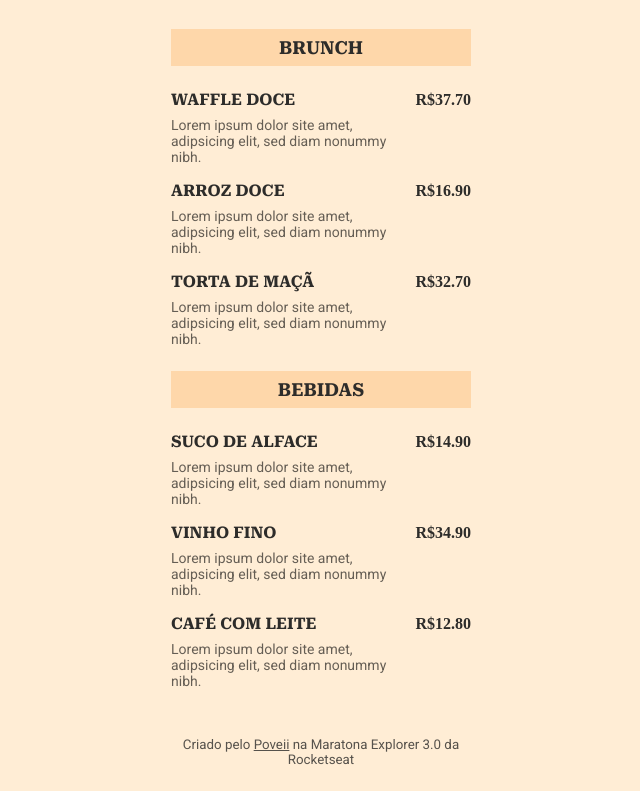
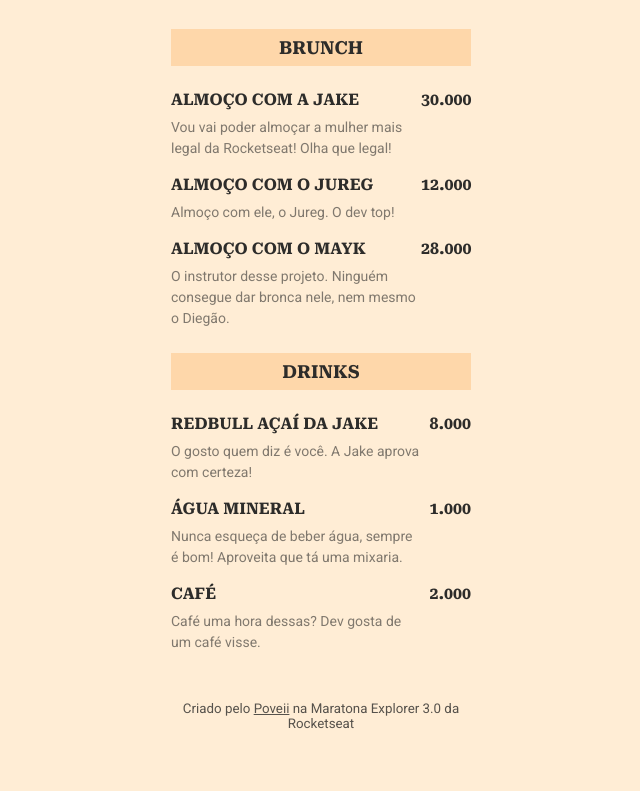
Before and after one commit to Poveii/marmitech-menu, a plain HTML site: page index.html in a window 1280 px wide. Shown: the part 88-879 px from the top of the page, without its empty margins (319-959 px from the left). After the commit the page ends 843 px from the top, so only its background shows below. Drawn offline with Linux system fonts and the light colour scheme.

Commit message:
Changed theme to Marmitech

```diff
--- a/index.html
+++ b/index.html
@@ -4,15 +4,15 @@
     <meta charset="UTF-8" />
     <meta http-equiv="X-UA-Compatible" content="IE=edge" />
     <meta name="viewport" content="width=device-width, initial-scale=1.0" />
-    <title>Coffee Menu</title>
+    <title>Marmitech - Cardápio</title>
 
     <link rel="stylesheet" href="./style.css" />
   </head>
 
   <body>
     <header>
-      <h1>ROCKET<span>COFFEE</span></h1>
-      <p>Aberto todos os dias. 8h - 21h</p>
+      <h1>MARMI<span>TECH</span></h1>
+      <p>Lives de segunda à sexta. 12h - 13h</p>
     </header>
     <main>
       <section class="products-section">
@@ -20,68 +20,59 @@
         <ul>
           <li>
             <div>
-              <h3>WAFFLE DOCE</h3>
+              <h3>ALMOÇO COM A JAKE</h3>
               <p>
-                Lorem ipsum dolor site amet, adipsicing elit, sed diam nonummy
-                nibh.
+                Vou vai poder almoçar a mulher mais legal da Rocketseat! Olha
+                que legal!
               </p>
             </div>
-            <strong>R$37.70</strong>
+            <strong>30.000</strong>
           </li>
           <li>
             <div>
-              <h3>ARROZ DOCE</h3>
-              <p>
-                Lorem ipsum dolor site amet, adipsicing elit, sed diam nonummy
-                nibh.
-              </p>
+              <h3>ALMOÇO COM O JUREG</h3>
+              <p>Almoço com ele, o Jureg. O dev top!</p>
             </div>
-            <strong>R$16.90</strong>
+            <strong>12.000</strong>
           </li>
           <li>
             <div>
-              <h3>TORTA DE MAÇÃ</h3>
+              <h3>ALMOÇO COM O MAYK</h3>
               <p>
-                Lorem ipsum dolor site amet, adipsicing elit, sed diam nonummy
-                nibh.
+                O instrutor desse projeto. Ninguém consegue dar bronca nele, nem
+                mesmo o Diegão.
               </p>
             </div>
-            <strong>R$32.70</strong>
+            <strong>28.000</strong>
           </li>
         </ul>
       </section>
       <section class="products-section">
-        <h2>BEBIDAS</h2>
+        <h2>DRINKS</h2>
         <ul>
           <li>
             <div>
-              <h3>SUCO DE ALFACE</h3>
-              <p>
-                Lorem ipsum dolor site amet, adipsicing elit, sed diam nonummy
-                nibh.
-              </p>
+              <h3>REDBULL AÇAÍ DA JAKE</h3>
+              <p>O gosto quem diz é você. A Jake aprova com certeza!</p>
             </div>
-            <strong>R$14.90</strong>
+            <strong>8.000</strong>
           </li>
           <li>
             <div>
-              <h3>VINHO FINO</h3>
+              <h3>ÁGUA MINERAL</h3>
               <p>
-                Lorem ipsum dolor site amet, adipsicing elit, sed diam nonummy
-                nibh.
+                Nunca esqueça de beber água, sempre é bom! Aproveita que tá uma
+                mixaria.
               </p>
             </div>
-            <strong>R$34.90</strong>
+            <strong>1.000</strong>
           </li>
           <li>
             <div>
-              <h3>CAFÉ COM LEITE</h3>
-              <p>
-                Lorem ipsum dolor site amet, adipsicing elit, sed diam nonummy
-                nibh.
-              </p>
+              <h3>CAFÉ</h3>
+              <p>Café uma hora dessas? Dev gosta de um café visse.</p>
             </div>
-            <strong>R$12.80</strong>
+            <strong>2.000</strong>
           </li>
         </ul>
       </section>
--- a/style.css
+++ b/style.css
@@ -24,6 +24,13 @@ ul {
   --emphasis-color: #995000;
 }
 
+body.rocket {
+  --background-color: #121214;
+  --text-color: #ffffff;
+  --background-title-color: #8257e5;
+  --emphasis-color: #6833e4;
+}
+
 /* ====== LAYOUT ====== */
 body {
   width: 300px;
@@ -39,7 +46,8 @@ body {
 
 h1,
 h2,
-h3 {
+h3,
+strong {
   font-family: "Roboto Serif", serif;
 }
 
@@ -69,7 +77,9 @@ header span {
 
 header p {
   font-size: 0.875rem;
-  line-height: 16px;
+
+  color: var(--text-color);
+  opacity: 0.8;
 }
 
 /* ====== MAIN ====== */
@@ -101,6 +111,10 @@ main {
   display: flex;
 }
 
+.products-section div {
+  flex: 1;
+}
+
 .products-section h3 {
   font-size: 1rem;
 
@@ -109,13 +123,16 @@ main {
 
 .products-section p {
   font-size: 0.875rem;
+  line-height: 1.3125rem;
+  width: 250px;
 
-  color: black;
+  color: var(--text-color);
   opacity: 0.6;
 }
 
 .products-section strong {
-  line-height: 19px;
+  font-size: 1rem;
+  line-height: 1.1875rem;
 }
 
 /* ====== FOOTER ====== */
```
